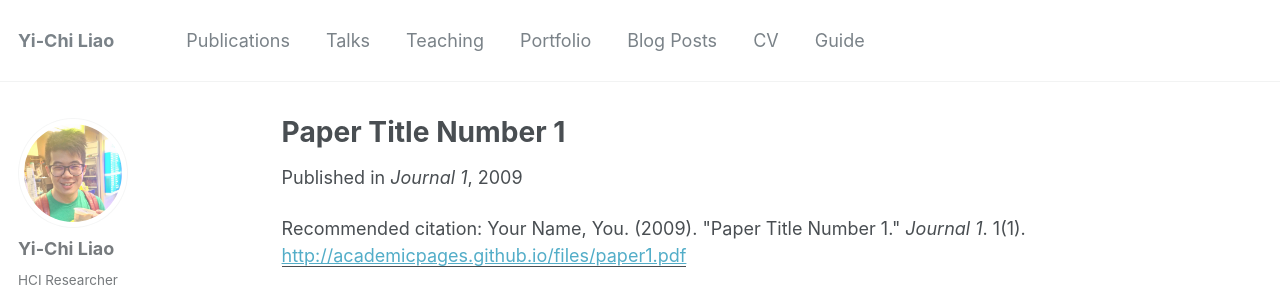
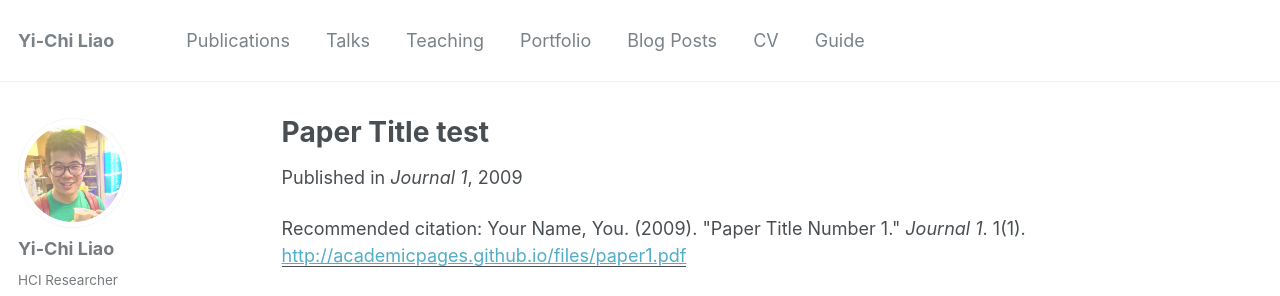
Before and after one commit to yichiliao/yichiliao.github.io, a Jekyll site: the page built from _publications/2009-10-01-paper-title-number-1.md, in a window 1280 px wide and 963 px high. Shown: the top 296 px of the window. Built offline with Jekyll 4.4.1, drawn with Linux system fonts in a browser that asks for light colours.

```diff
--- a/_publications/2009-10-01-paper-title-number-1.md
+++ b/_publications/2009-10-01-paper-title-number-1.md
@@ -1,5 +1,5 @@
 ---
-title: "Paper Title Number 1"
+title: "Paper Title test"
 collection: publications
 permalink: /publication/2009-10-01-paper-title-number-1
 excerpt: 'This paper is about the number 1. The number 2 is left for future work.'
```
Also changed, not shown: _pages/about.md (+1 -1 lines).
